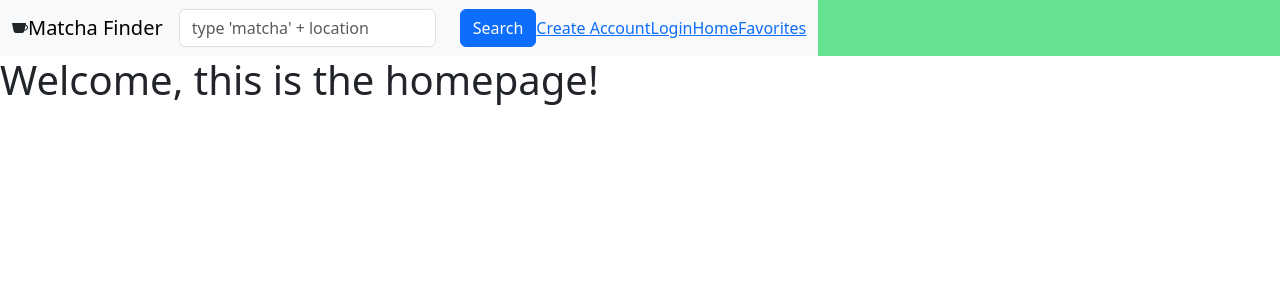
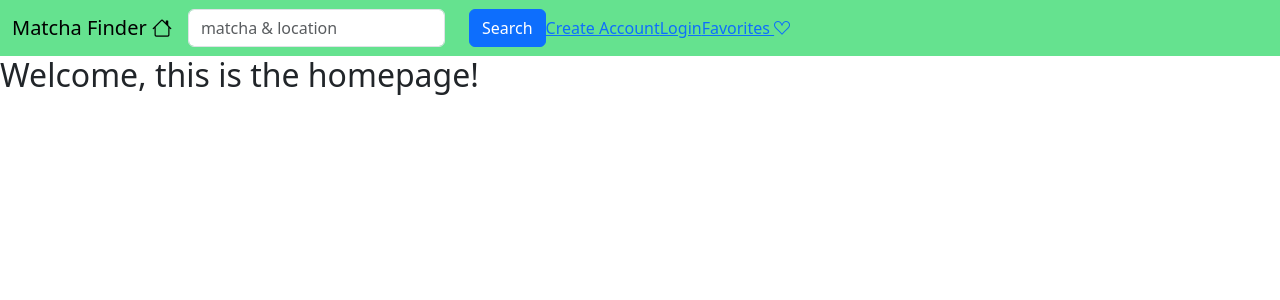
Before and after one commit to jfang5792/matcha-finder, a React (Vite) app in the folder frontend/: page / in a window 1280 px wide. Shown: the top 300 px of the page. Built offline with nearby package versions, Linux system fonts and the light colour scheme; the HTML template or start-up script is replaced by a standard one.

Commit message:
testing styling with React Bootstrap as alternative to App.css

```diff
--- a/frontend/src/App.jsx
+++ b/frontend/src/App.jsx
@@ -1,23 +1,25 @@
 import { useState } from 'react'
 import { useNavigate } from 'react-router-dom';
-import Nav from 'react-bootstrap/Nav';
 // import './App.css'
 import 'bootstrap/dist/css/bootstrap.min.css';
 import 'bootstrap-icons/font/bootstrap-icons.css';
-import Container from 'react-bootstrap/Container';
-import Navbar from 'react-bootstrap/Navbar';
 
+// import firstBackgroundImage from './assets/background.png';
 
+import {
+  Container,
+  Navbar,
+  Nav,
+} from 'react-bootstrap';
+// import Card from 'react-bootstrap/Card';
 import Form from 'react-bootstrap/Form';
 import Button from 'react-bootstrap/Button';
 import InputGroup from 'react-bootstrap/InputGroup';
 import Row from 'react-bootstrap/Row';
 import Col from 'react-bootstrap/Col';
 
-
 import Login from './Login';
 import Register from './Register';
-import Search from './Search';
 import User from './User';
 import Places from './Places';
 import Favorites from './Favorites';
@@ -42,7 +44,6 @@ function App() {
       <Route path="/favorites" element={<Favorites/>}/><Route/>
       <Route path="/login" element={<Login/>}/><Route/>
       <Route path="/register" element={<Register/>}/><Route/>
-      <Route path="/search" element={<Search/>}/><Route/>
       <Route path="/user" element={<User/>}/><Route/>
       <Route path="/places" element={<Places/>}/><Route/>
       <Route path="/" element={<Welcome/>}/><Route/>
@@ -55,7 +56,10 @@ function App() {
 function Welcome() {
   return (
     <div>
-      <h1>Welcome, this is the homepage!</h1>
+      <h2>Welcome, this is the homepage!</h2>
+      {/* <img
+        src={firstBackgroundImage}
+      /> */}
     </div>
   )
 }
@@ -63,7 +67,6 @@ function Welcome() {
 
 function NavigationBar() {
   const [searchInput, setSearchInput] = useState('');
-  // const [places]
   const navigate = useNavigate();
 
   const handleOnClick = () => {
@@ -71,11 +74,6 @@ function NavigationBar() {
   }
   return (
     <Nav
-      // expand="true" fixed="top"
-      // expand="true" fixed="bg-body- tertiary"
-      expand="lg" fixed="bg-body-tertiary"
-      // expand="lg" className="bg-body-tertiary"
-
       style={{"backgroundColor": "#65e28f", "width": "100%"}}
       activeKey="/home"
       onSelect={(selectedKey) => alert(`selected ${selectedKey}`
@@ -83,18 +81,18 @@ function NavigationBar() {
     }
 
     >
-    <Navbar expand="lg" className="bg-body-tertiary">
+    {/* <Navbar expand="lg" className="bg-body-tertiary"> */}
+    {/* <Card> */}
+    <Navbar className="navbar navbar-expand-lg navbar-light navbar-fixed-top">
       <Container fluid>
-      <i className="bi bi-cup-fill"></i>
-      <Navbar.Brand href="/">Matcha Finder</Navbar.Brand>
+      <Navbar.Brand href="/">Matcha Finder  <i className="bi bi-house"></i></Navbar.Brand>
 
-      {/* <Form inline> */}
         <Row>
           <Col xs="auto">
             <Form.Control
               type="text"
-              placeholder="type 'matcha' + location"
-              className=" mr-sm-2"
+              placeholder="matcha & location"
+              className="mr-sm-2"
               onChange={(evt => setSearchInput(evt.target.value))}
               value={searchInput}
             />
@@ -103,7 +101,6 @@ function NavigationBar() {
             <Button onClick={handleOnClick} type="submit">Search</Button>
           </Col>
         </Row>
-      {/* </Form> */}
 
         <Nav.Item>
           <Link to="/register">Create Account</Link>
@@ -114,15 +111,13 @@ function NavigationBar() {
         </Nav.Item>
 
         <Nav.Item>
-        <Link to="/">Home</Link>
+          <Link to="/favorites">Favorites <i className="bi bi-suit-heart"></i> </Link>
         </Nav.Item>
 
-      <Nav.Item>
-        <Link to="/favorites">Favorites</Link>
-      </Nav.Item>
-
+      {/* </Navbar.Brand> */}
       </Container>
     </Navbar>
+    {/* </Card> */}
   </Nav>
   );
 }
```
Lines whose indentation alone changed are shown as unchanged.
